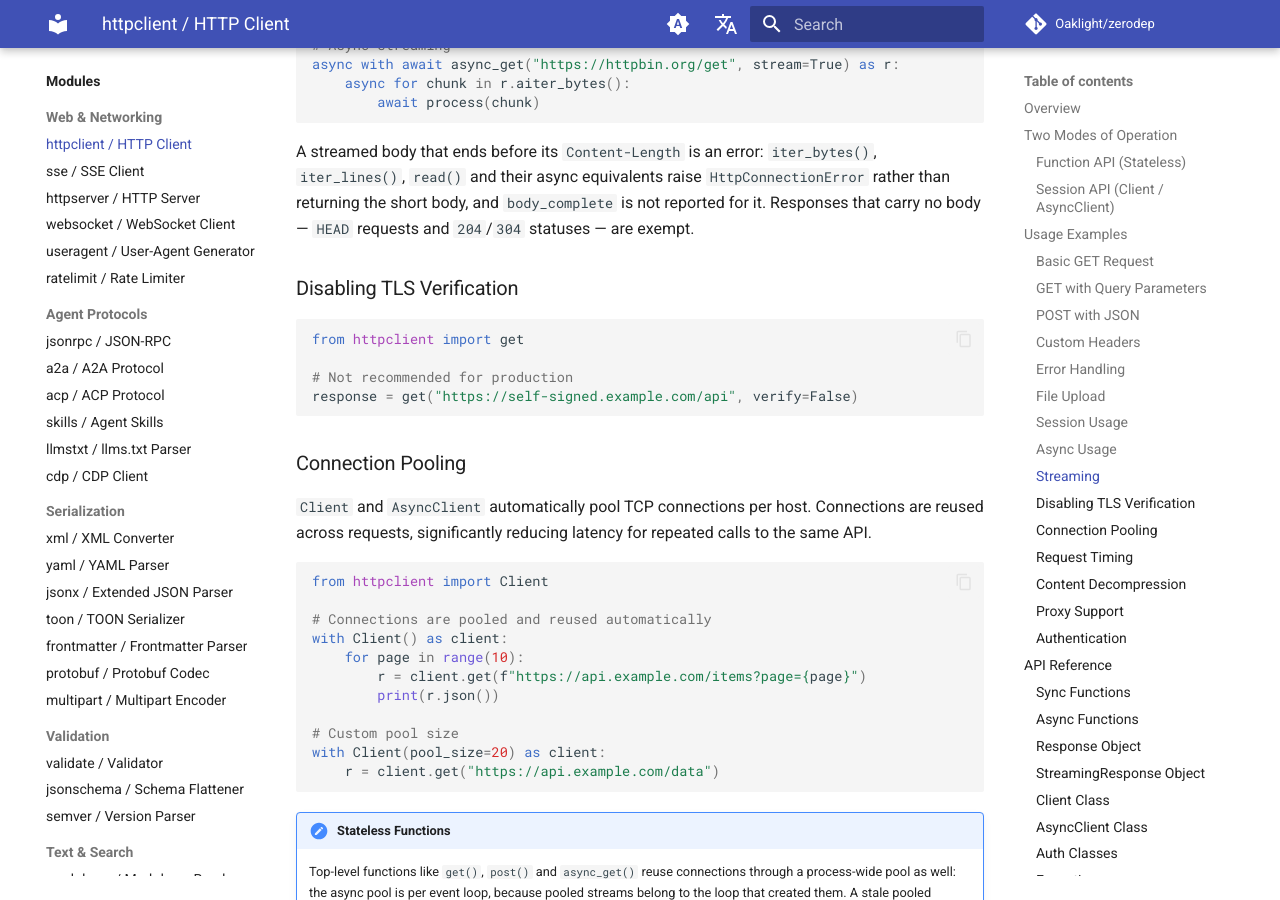
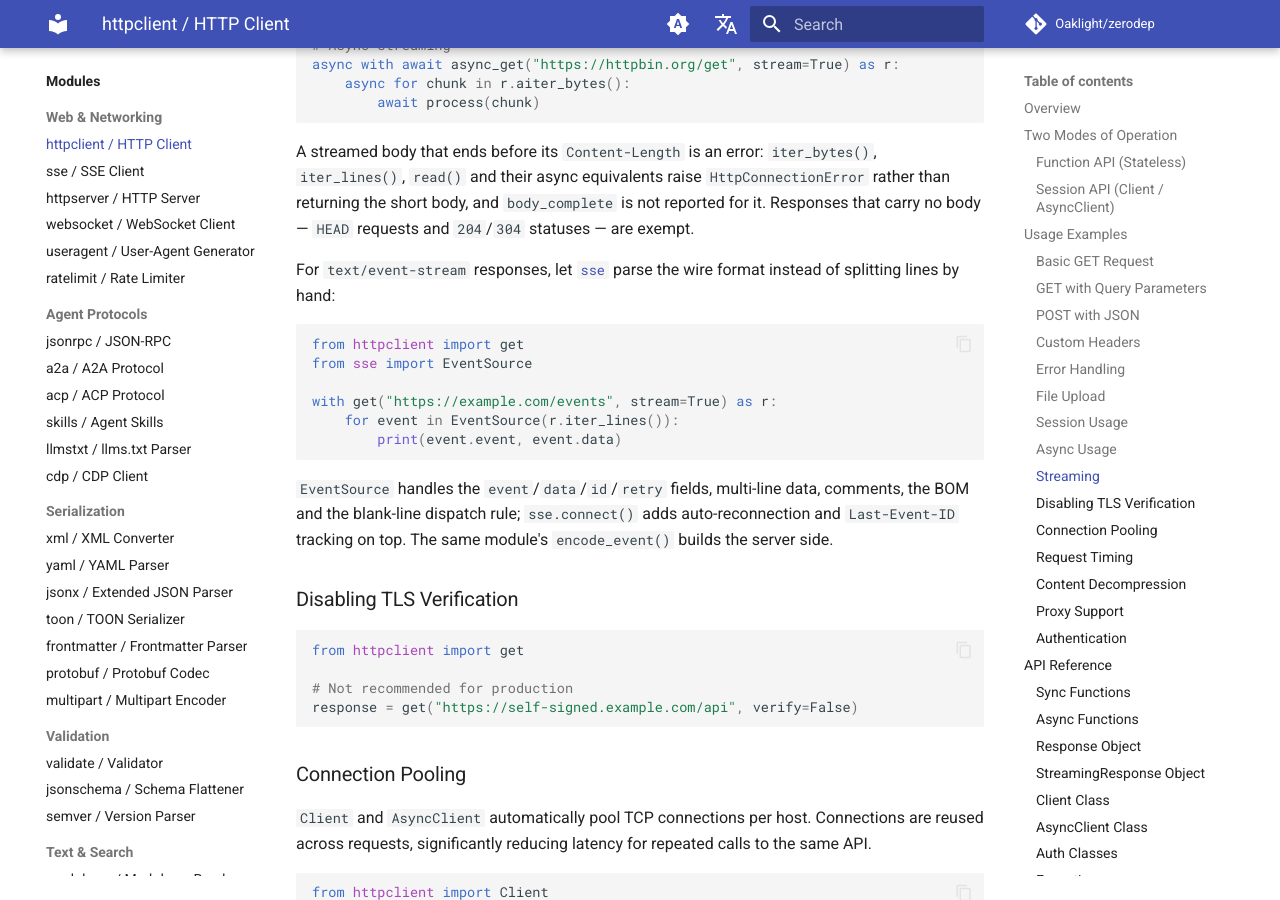
Before and after one commit to Oaklight/zerodep, an MkDocs documentation site: the page built from docs/modules/httpclient.md, in a window 1280 px wide and 900 px high, scrolled down 4281 px. Built offline with MkDocs 1.6.1 and Material for MkDocs 9.7.7, drawn with Linux system fonts in a browser that asks for light colours; comment, search, counter and statistics services are not loaded.

Commit message:
docs(sse): cross-link the event-stream client and server patterns

````diff
--- a/docs/modules/httpclient.md
+++ b/docs/modules/httpclient.md
@@ -195,6 +195,19 @@ async with await async_get("https://httpbin.org/get", stream=True) as r:
 ```
 
 A streamed body that ends before its `Content-Length` is an error: `iter_bytes()`, `iter_lines()`, `read()` and their async equivalents raise `HttpConnectionError` rather than returning the short body, and `body_complete` is not reported for it. Responses that carry no body — `HEAD` requests and `204`/`304` statuses — are exempt.
+
+For `text/event-stream` responses, let [`sse`](sse.md) parse the wire format instead of splitting lines by hand:
+
+```python
+from httpclient import get
+from sse import EventSource
+
+with get("https://example.com/events", stream=True) as r:
+    for event in EventSource(r.iter_lines()):
+        print(event.event, event.data)
+```
+
+`EventSource` handles the `event`/`data`/`id`/`retry` fields, multi-line data, comments, the BOM and the blank-line dispatch rule; `sse.connect()` adds auto-reconnection and `Last-Event-ID` tracking on top. The same module's `encode_event()` builds the server side.
 
 ### Disabling TLS Verification
 
````
Also changed, not shown: docs/changelog.md (+1 -0 lines), docs/modules/httpserver.md (+6 -2 lines).
